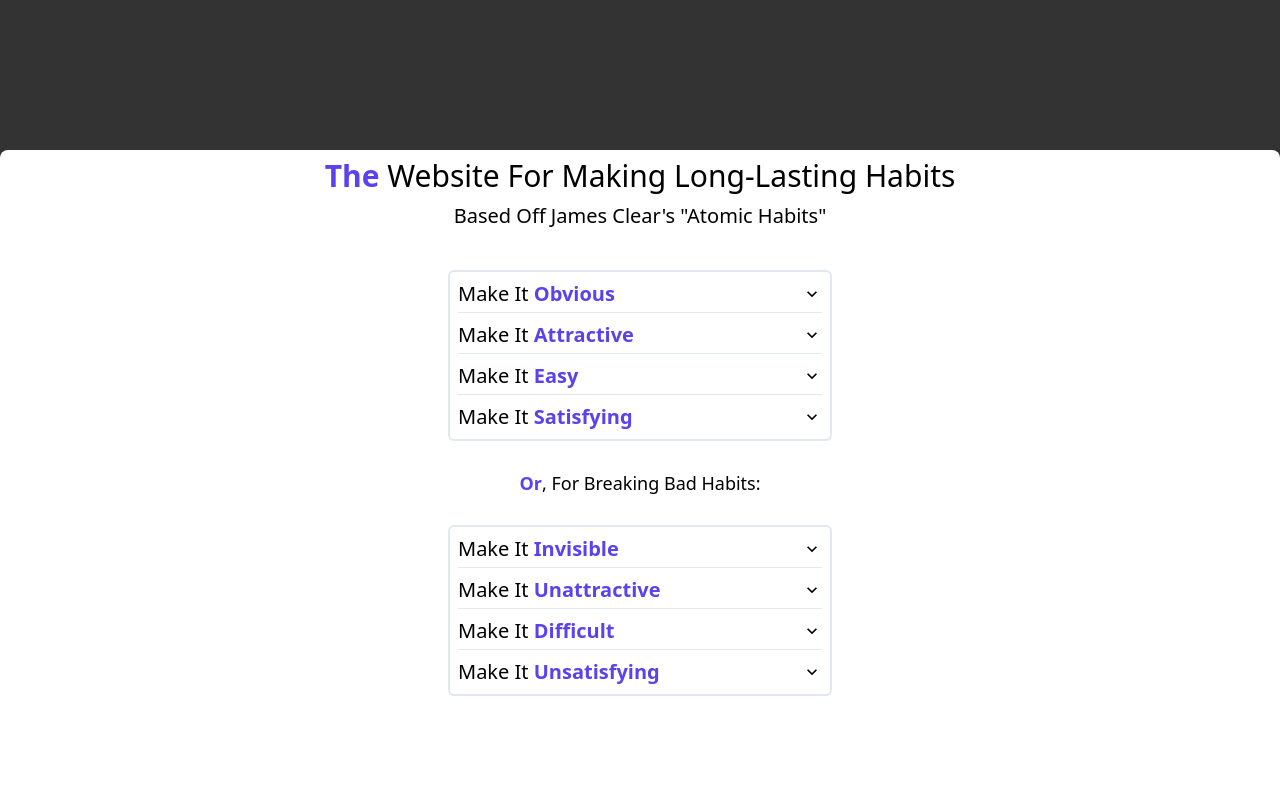
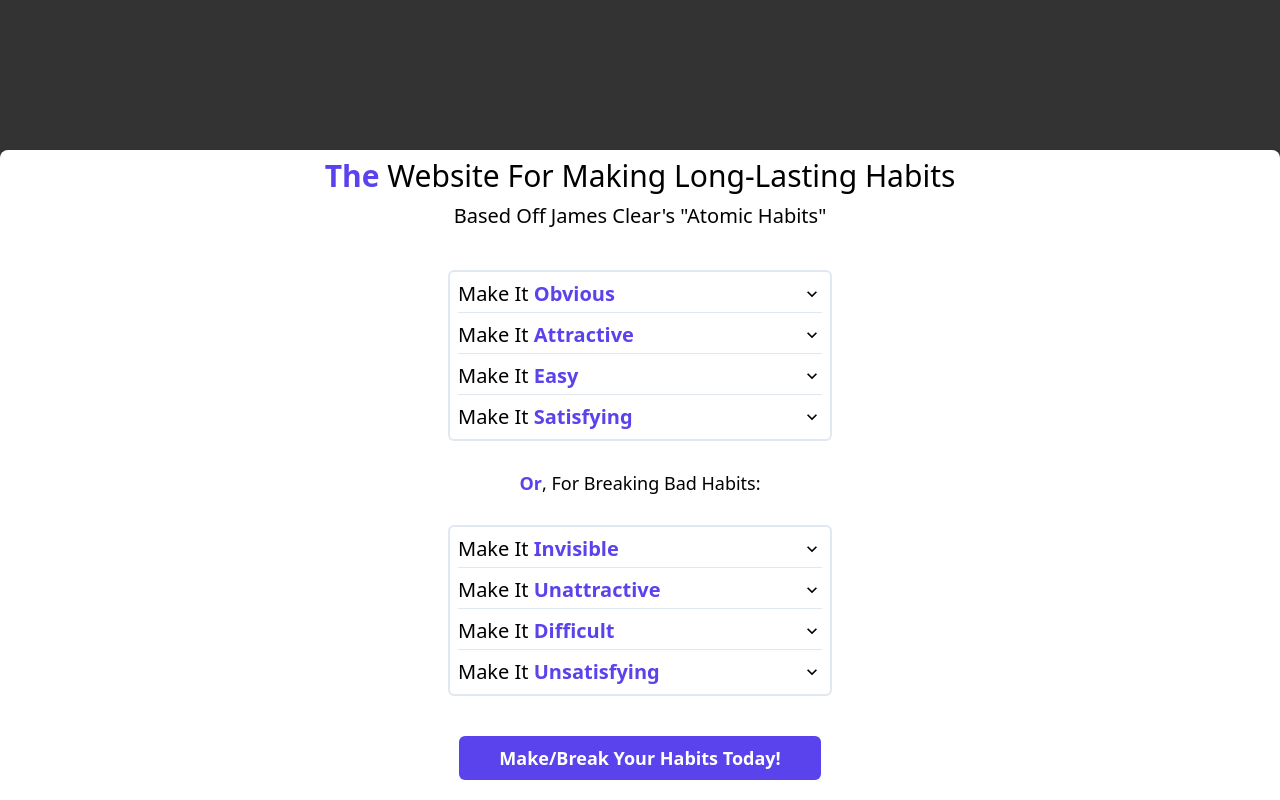
Before and after one commit to RangerVinven/Habit-Builder, a Next.js app: page / in a window 1280 px wide. Shown: the part 506-1306 px from the top of the page. Before the commit the page ends 1202 px from the top, so only its background shows below. Built offline with nearby package versions, Linux system fonts and the light colour scheme.

Commit message:
Added a Call To Action button at the bottom

```diff
--- a/pages/index.tsx
+++ b/pages/index.tsx
@@ -2,7 +2,7 @@ import Head from 'next/head'
 import Navbar from '../components/Navbar';
 
 import { animate, motion } from "framer-motion";
-import { Accordion, AccordionButton, AccordionIcon, AccordionItem, AccordionPanel, Box } from '@chakra-ui/react';
+import { Accordion, AccordionButton, AccordionIcon, AccordionItem, AccordionPanel, Box, Button } from '@chakra-ui/react';
 import GoodHabitStepsAccordian from '../components/indexPage/GoodHabitStepsAccordian';
 import BadHabitStepsAccordian from '../components/indexPage/BadHabitStepsAccordian';
 
@@ -58,6 +58,10 @@ export default function Home() {
 						<GoodHabitStepsAccordian />
 						<h3 className="my-7 text-lg"><p className="inline font-bold text-purple">Or</p>, For Breaking Bad Habits:</h3>
 						<BadHabitStepsAccordian />
+
+						<div className="mt-10">
+							<button className="bg-purple font-semibold rounded-md text-white py-2 px-10 mb-5 text-lg">Make/Break Your Habits Today!</button>
+						</div>
 					</div>
 				</div>
 				</motion.div>
```
